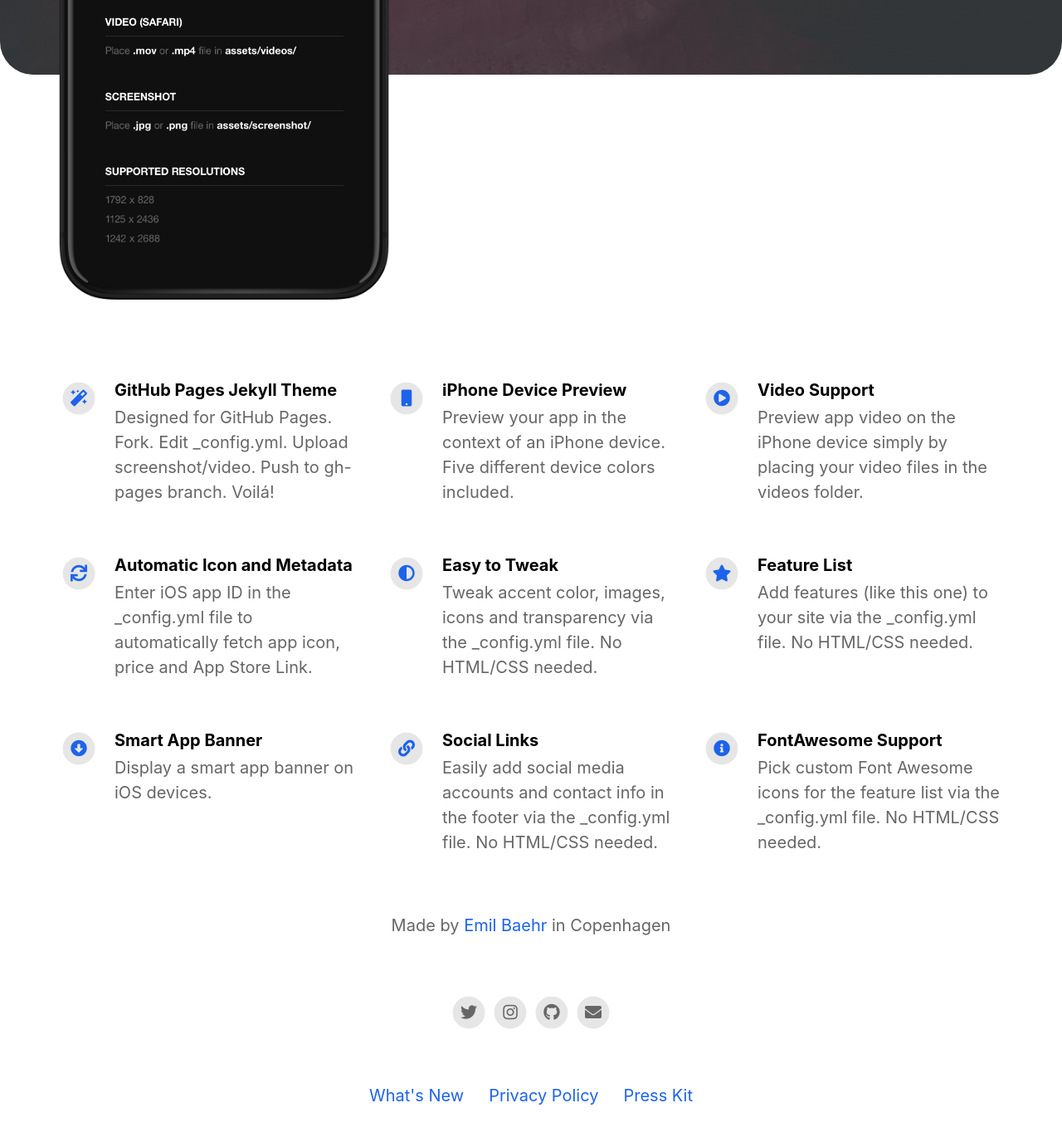
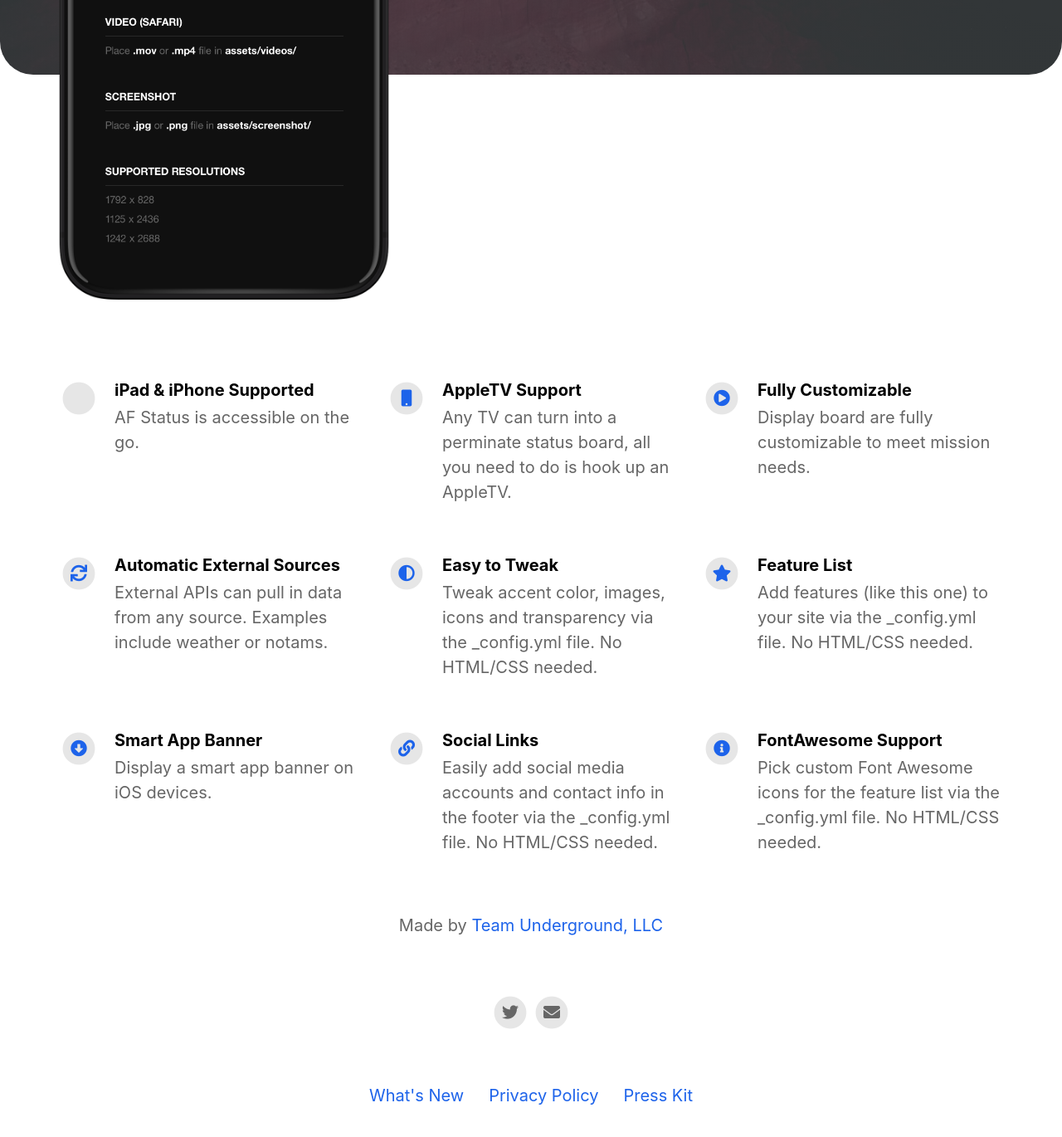
Before and after one commit to MACwayne/AF-Status-Website, a Jekyll site: the page built from index.html, in a window 1280 px wide and 1400 px high, scrolled down 624 px. Shown: the top 1370 px of the window at 83% size. Built offline with Jekyll 4.4.1, drawn with Linux system fonts in a browser that asks for light colours; nearby versions of some CDN libraries.

Commit message:
Update _config.yml

```diff
--- a/_config.yml
+++ b/_config.yml
@@ -1,8 +1,8 @@
 #page title
-page_title                                :                                           # Automatically populates with app name if not set and if iOS app ID is set. Otherwise enter manually.
+page_title                                : AF Status                                 # Automatically populates with app name if not set and if iOS app ID is set. Otherwise enter manually.
 
 # App Info
-ios_app_id                                : 1234793120                                # Required. Enter iOS app ID to automatically populate name, price and icons (e.g. 718043190).
+ios_app_id                                : 1491365716                                # Required. Enter iOS app ID to automatically populate name, price and icons (e.g. 718043190).
 ios_app_country                           : us                                        # Required outside USA. Enter 2 letter country code as in https://en.wikipedia.org/wiki/ISO_3166-1_alpha-2
 
 appstore_link                             :                                           # Automatically populates if not set and if iOS app ID is set. Otherwise enter manually.
@@ -20,14 +20,14 @@ enable_smart_app_banner                   : true
 
 
 # Information About Yourself
-your_name                                 : Emil Baehr
-your_link                                 : https://emilbaehr.com
-your_city                                 : Copenhagen
-email_address                             : emil.baehr@gmail.com
+your_name                                 : Team Underground, LLC
+your_link                                 : https://teamunderground.com
+your_city                                 :
+email_address                             : team@afstatus.com
 facebook_username                         :
-instagram_username                        : ebaehr
-twitter_username                          : ebaehr
-github_username                           : emilbaehr
+instagram_username                        :
+twitter_username                          : teamundergroun2
+github_username                           :
 youtube_username                          :
 
 
@@ -35,20 +35,20 @@ youtube_username                          :
 # Feature List                            Edit, add or remove features to be presented.
 features                                  :
 
-  - title                                 : GitHub Pages Jekyll Theme
-    description                           : Designed for GitHub Pages. Fork. Edit _config.yml. Upload screenshot/video. Push to gh-pages branch. Voilá!
-    fontawesome_icon_name                 : magic
+  - title                                 : iPad & iPhone Supported
+    description                           : AF Status is accessible on the go.
+    fontawesome_icon_name                 : fa-plane-departure
 
-  - title                                 : iPhone Device Preview
-    description                           : Preview your app in the context of an iPhone device. Five different device colors included.
+  - title                                 : AppleTV Support
+    description                           : Any TV can turn into a perminate status board, all you need to do is hook up an AppleTV.
     fontawesome_icon_name                 : mobile
 
-  - title                                 : Video Support
-    description                           : Preview app video on the iPhone device simply by placing your video files in the videos folder.
+  - title                                 : Fully Customizable
+    description                           : Display board are fully customizable to meet mission needs.
     fontawesome_icon_name                 : play-circle
 
-  - title                                 : Automatic Icon and Metadata
-    description                           : Enter iOS app ID in the _config.yml file to automatically fetch app icon, price and App Store Link.
+  - title                                 : Automatic External Sources
+    description                           : External APIs can pull in data from any source. Examples include weather or notams.
     fontawesome_icon_name                 : sync
 
   - title                                 : Easy to Tweak
```
